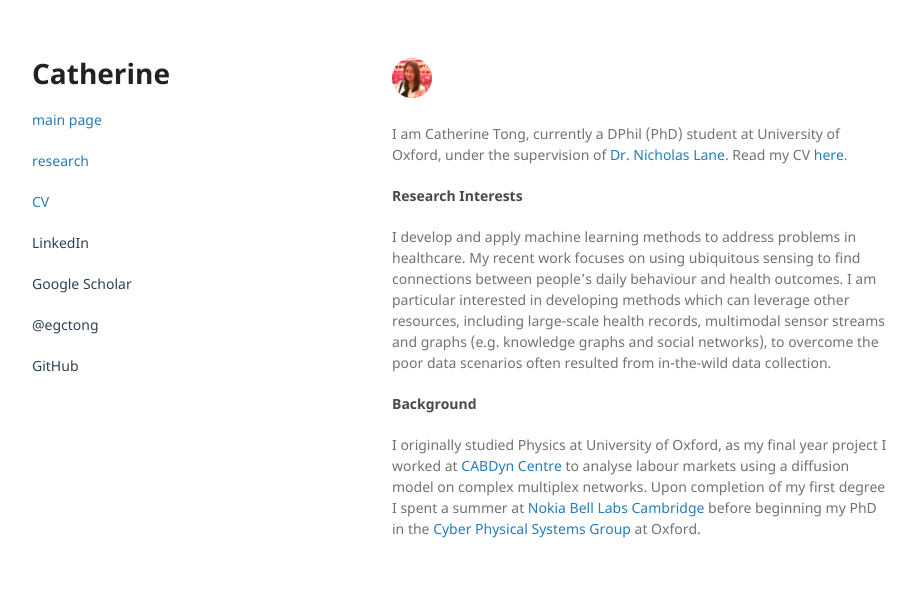
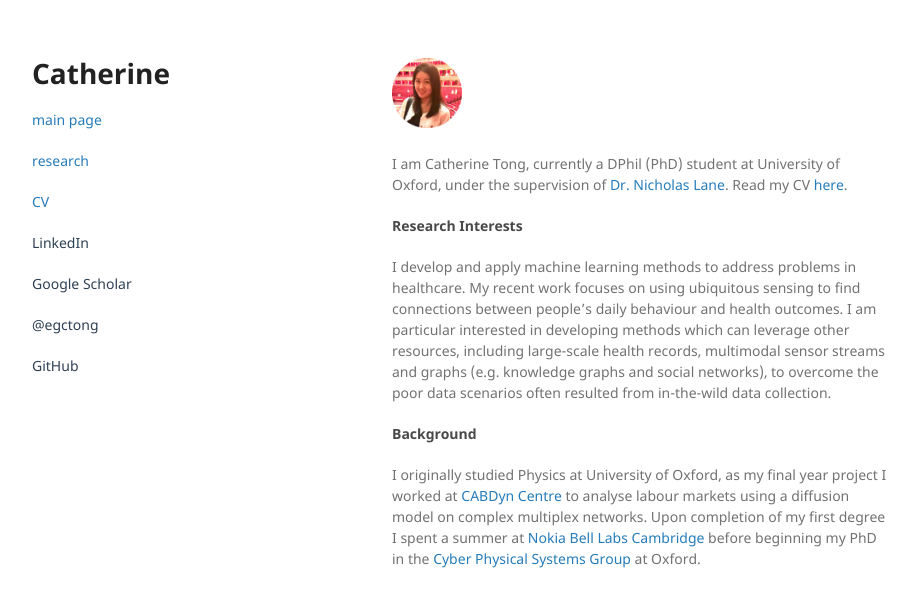
Before and after one commit to egctong/egctong.github.io, a Jekyll site: the page built from index.md, in a window 1280 px wide. Shown: the top 607 px of the page, without its empty margins (178-1094 px from the left). Built offline with Jekyll 4.4.1, drawn with Linux system fonts in a browser that asks for light colours.

Commit message:
Update index.md

```diff
--- a/index.md
+++ b/index.md
@@ -2,7 +2,7 @@
 layout: default
 ---
 
-<img src="ct.png" alt="Catherine Tong" style="width:40px;height:40px;">
+<img src="ct.png" alt="Catherine Tong" style="width:70px;height:70px;">
 
 <!-- # [](#Introduction) About Me -->
 
```
